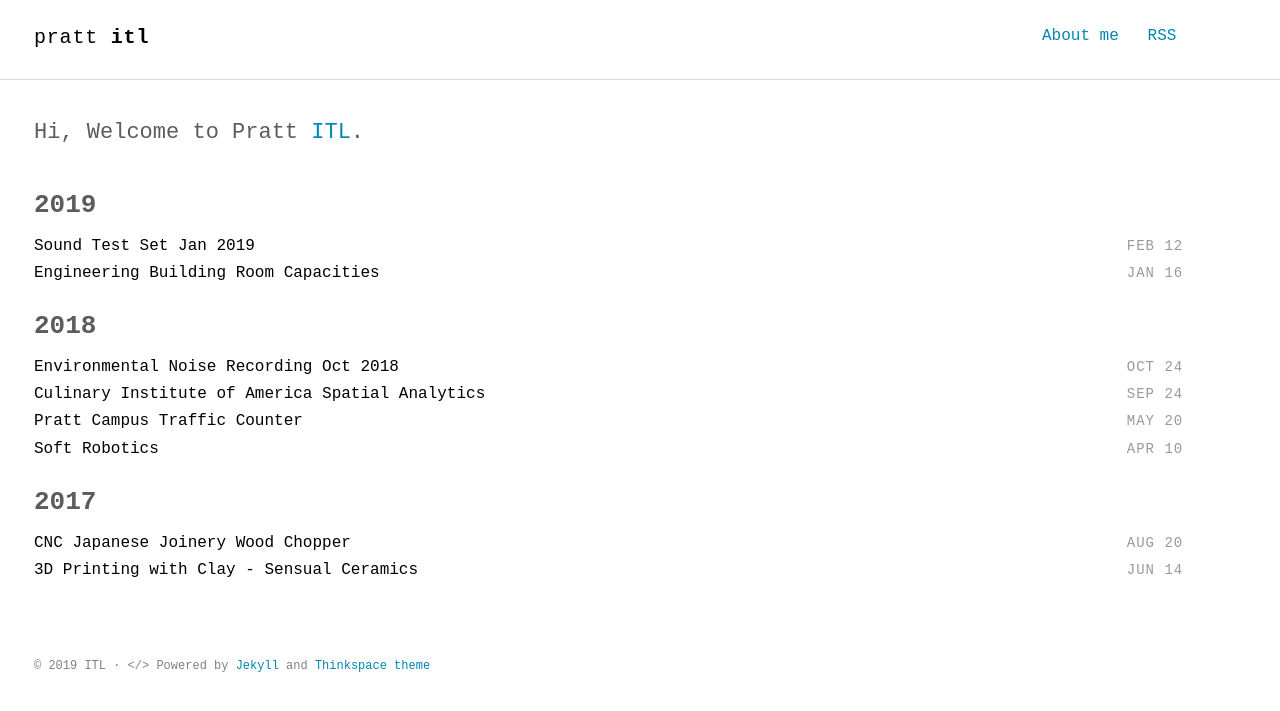
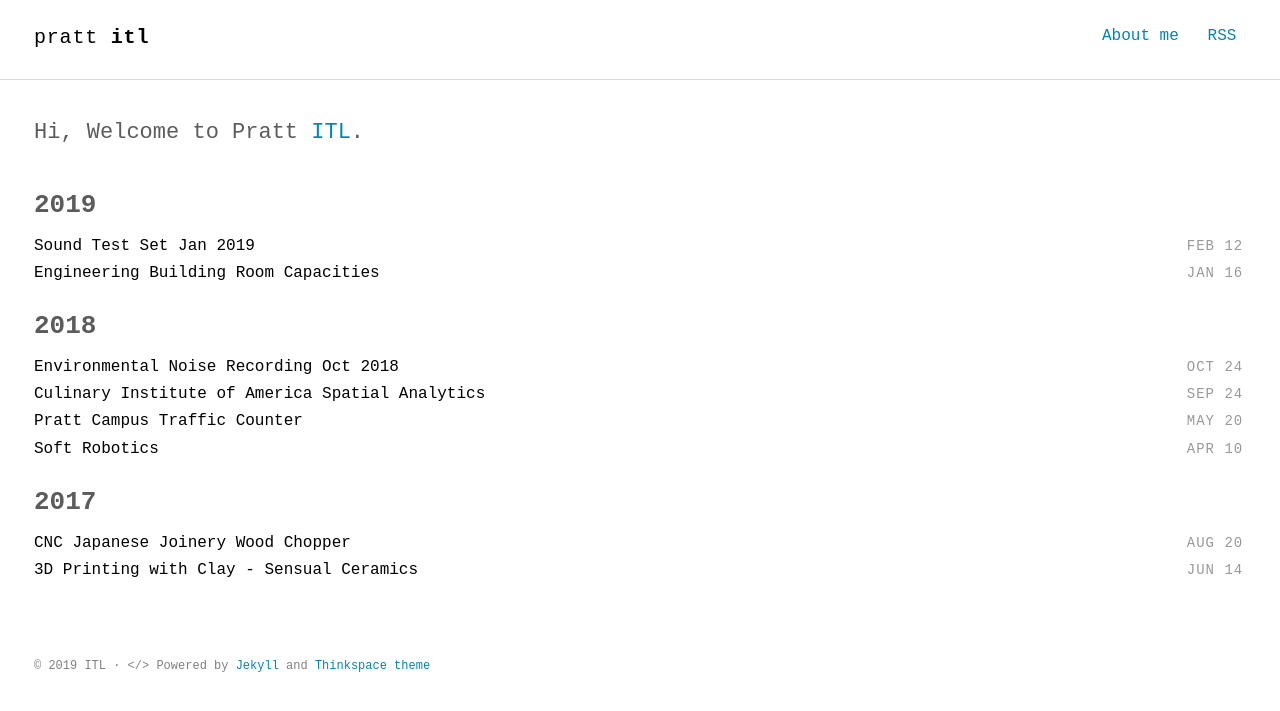
Before and after one commit to tedngai/itldatafactory, a Jekyll site: the page built from index.html, in a window 1280 px wide. Shown: the top 711 px of the page. Built offline with Jekyll 4.4.1, drawn with Linux system fonts in a browser that asks for light colours; some web fonts are replaced.

Commit message:
Update _layout.scss

```diff
--- a/assets/scss/_layout.scss
+++ b/assets/scss/_layout.scss
@@ -42,7 +42,7 @@ hr {
   padding: $base-spacing;
   margin-left: 10px;
   margin-right: 10px;
-  max-width: 1200px;
+  max-width: 1600px;
   font-weight: normal;
 }
 
```
